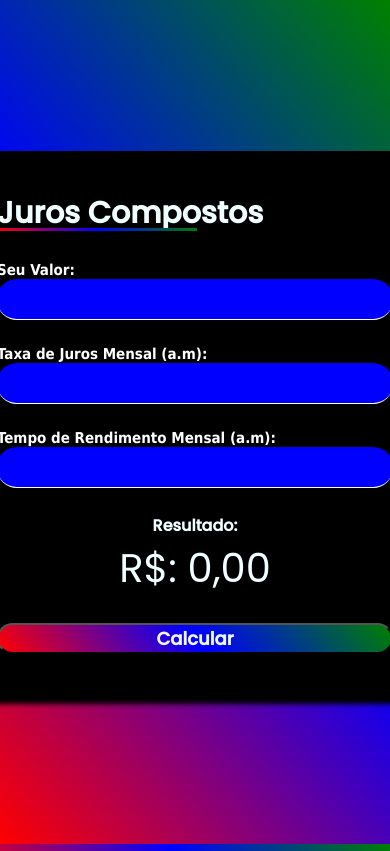
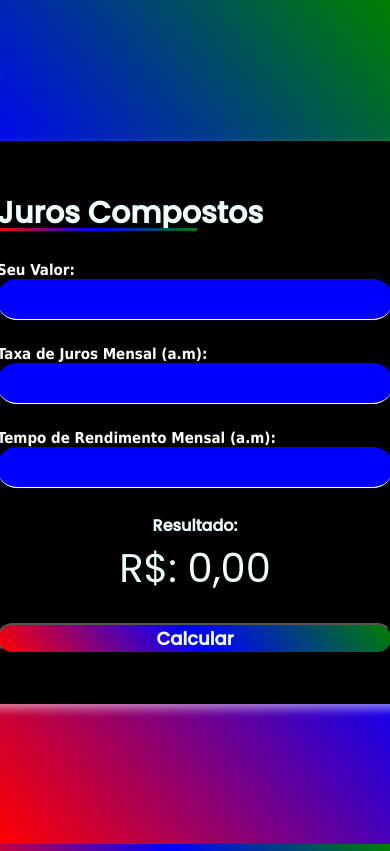
Before and after one commit to Aironys1/CalculadoraJurosCompostos, a plain HTML site: page index.html in a window 390 px wide. Shown: the top 851 px of the page. Drawn offline with Linux system fonts and the light colour scheme.

Commit message:
Calculadora de Juros Compostos

```diff
--- a/assets/css/style.css
+++ b/assets/css/style.css
@@ -38,7 +38,7 @@
     background-color: rgb(0, 0, 0);
     padding: 40px;
     border-radius: 20px;
-    box-shadow: 10px 10px 5px rgba(0, 0, 0, 5);
+    box-shadow: 10px 5px 10px rgba(255,255,255,0.5);
     display: flex;
     flex-direction: column;
     gap:25px;
@@ -112,4 +112,8 @@
    #container{
     padding:30px;
     }
+
+    #calculator{
+        padding: 50px;
+    }
 }
```
